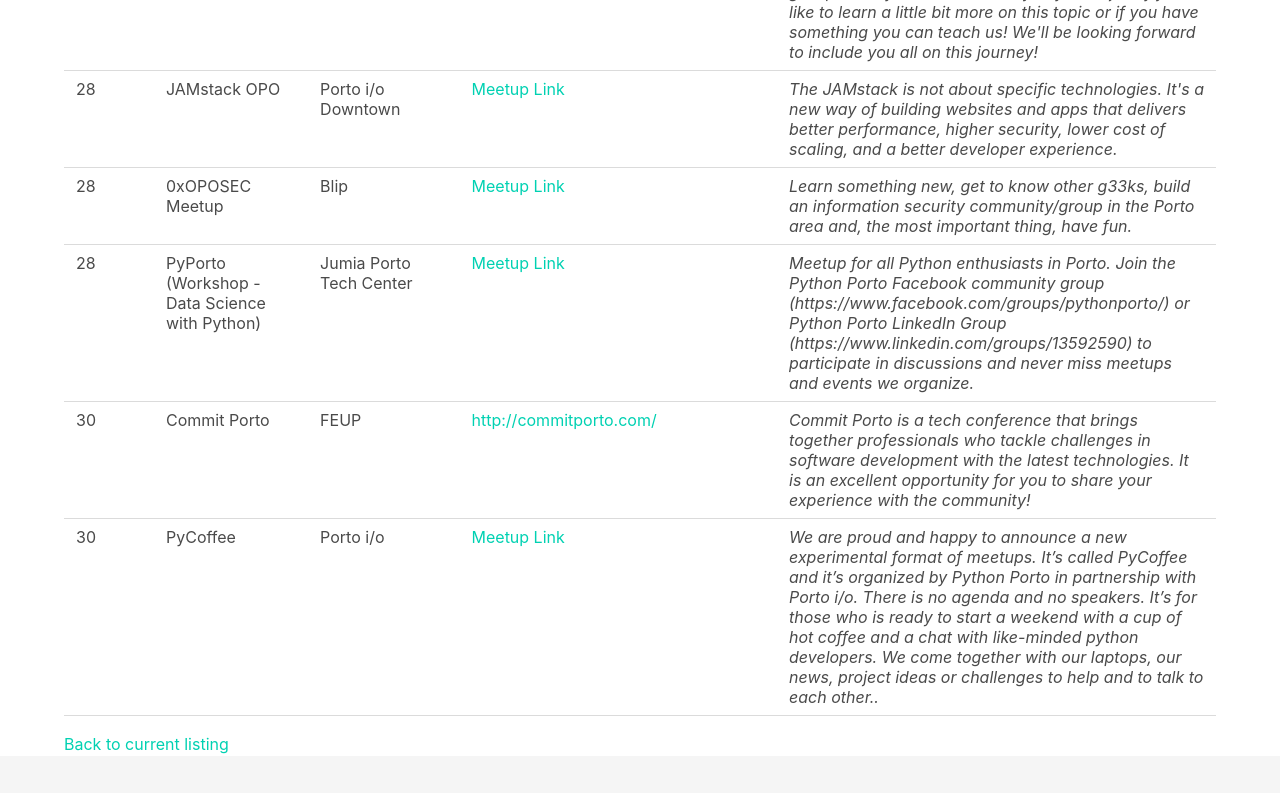
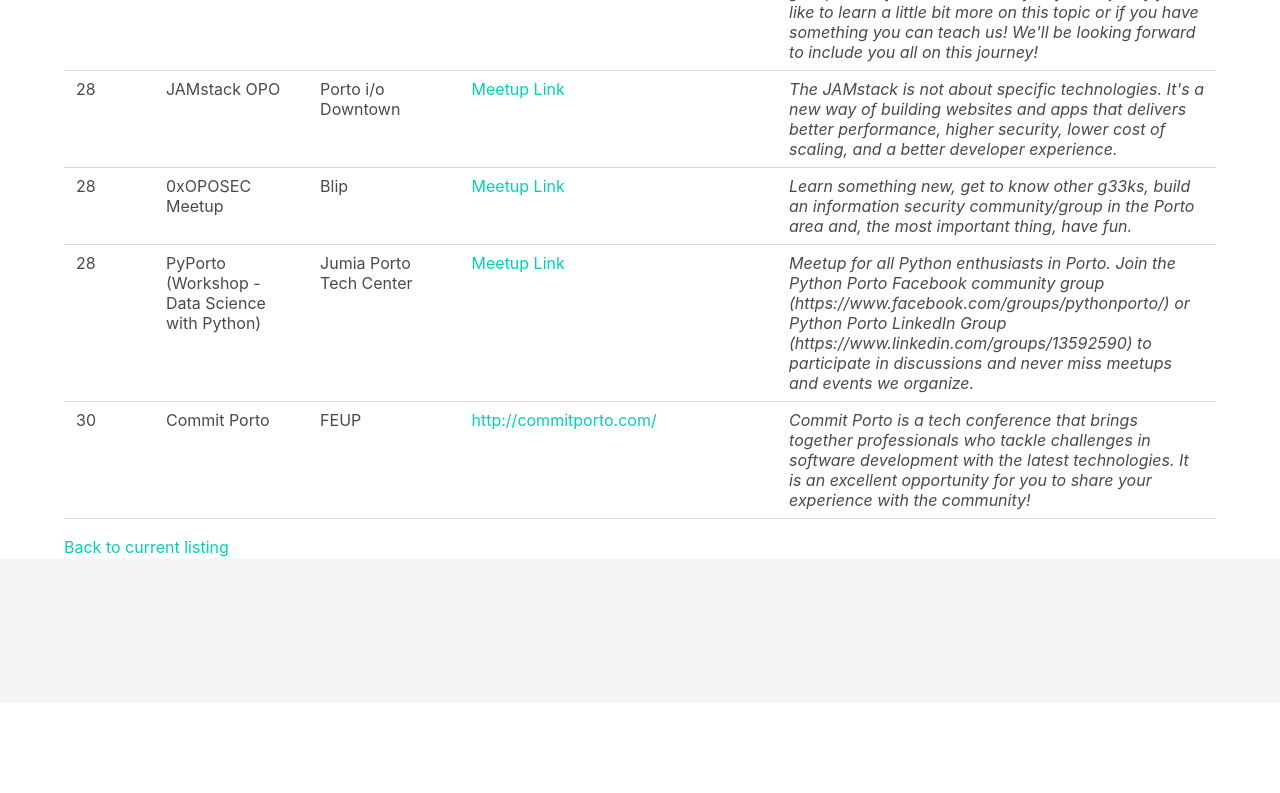
Before and after one commit to DevOpsPorto/devopsporto.github.io, a Jekyll site: the page built from previousEvents2018Q2.html, in a window 1280 px wide and 900 px high, scrolled down 10624 px. Shown: the top 793 px of the window. Built offline with Jekyll 4.4.1, drawn with Linux system fonts in a browser that asks for light colours; after the commit the page ends 11327 px from its top, so only the background shows below that.

Commit message:
removed 30 June PyCoffee

```diff
--- a/previousEvents2018Q2.html
+++ b/previousEvents2018Q2.html
@@ -920,19 +920,6 @@
                     <i>Commit Porto is a tech conference that brings together professionals who tackle challenges in software development with the latest technologies. It is an excellent opportunity for you to share your experience with the community!</i>
                 </td>
             </tr>
-            <tr>
-                <td>30</td>
-                <td>PyCoffee</td>
-                <td>Porto i/o</td>
-                    <td>
-                        <a href="https://www.meetup.com/pt-BR/pyporto/events/gdxmgpyxjbnc/" target="_blank">Meetup Link</a>
-                    </td>
-                    <td>
-                        <i>We are proud and happy to announce a new experimental format of meetups. It’s called PyCoffee and it’s organized by Python Porto in partnership with Porto i/o.
-
-                            There is no agenda and no speakers. It’s for those who is ready to start a weekend with a cup of hot coffee and a chat with like-minded python developers. We come together with our laptops, our news, project ideas or challenges to help and to talk to each other..</i>
-                    </td>
-            </tr>
             <tr></tr>
     </table>
 
```
